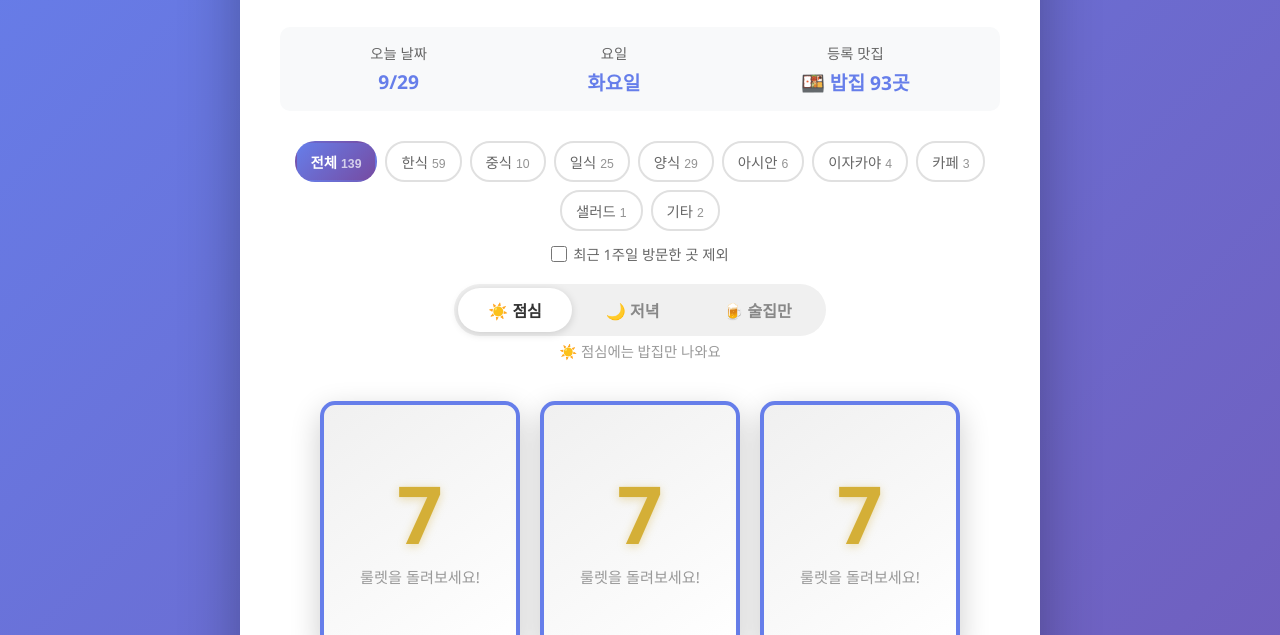
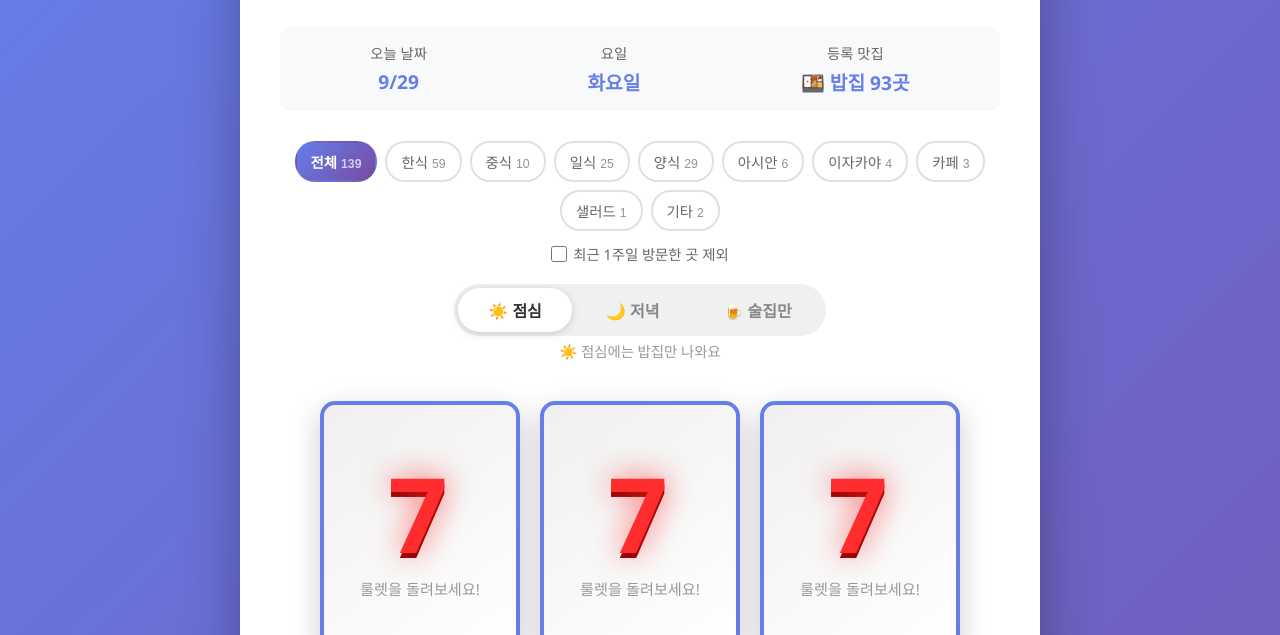
Before and after one commit to Jang1117/lunch, a plain HTML site: page index.html in a window 1280 px wide. Shown: the part 156-791 px from the top of the page. Drawn offline with Linux system fonts and the light colour scheme.

Commit message:
Update index.html

```diff
--- a/index.html
+++ b/index.html
@@ -911,11 +911,17 @@
             white-space: nowrap;
         }
         .slot-777 {
-            font-size: 5em;
+            font-size: 6.5em;
             font-weight: 900;
-            color: #d4af37;
-            text-shadow: 0 2px 10px rgba(212, 175, 55, 0.4);
+            color: #ff2d2d;
+            text-shadow: 0 0 18px rgba(255, 45, 45, 0.55), 0 5px 0 #8b0000;
             line-height: 1;
+            letter-spacing: 0.04em;
+            animation: casinoGlow 2.2s ease-in-out infinite;
+        }
+        @keyframes casinoGlow {
+            0%, 100% { text-shadow: 0 0 18px rgba(255, 45, 45, 0.5), 0 5px 0 #8b0000; }
+            50% { text-shadow: 0 0 38px rgba(255, 45, 45, 0.95), 0 5px 0 #8b0000; }
         }
         .slot-777-sub {
             margin-top: 12px;
@@ -928,7 +934,7 @@
                 font-size: 0.9em;
             }
             .slot-777 {
-                font-size: 3.5em;
+                font-size: 4.5em;
             }
         }
     </style>
```
